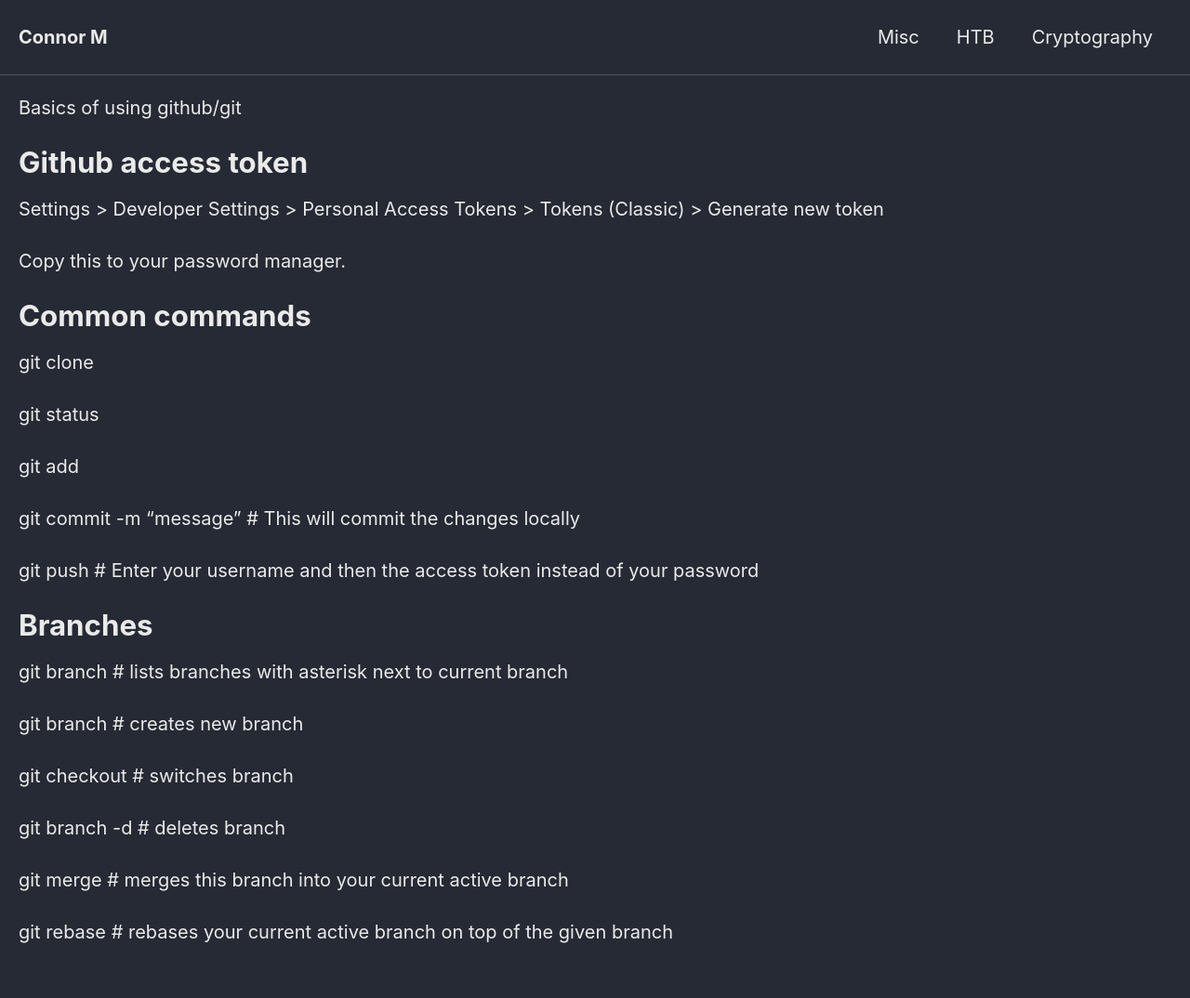
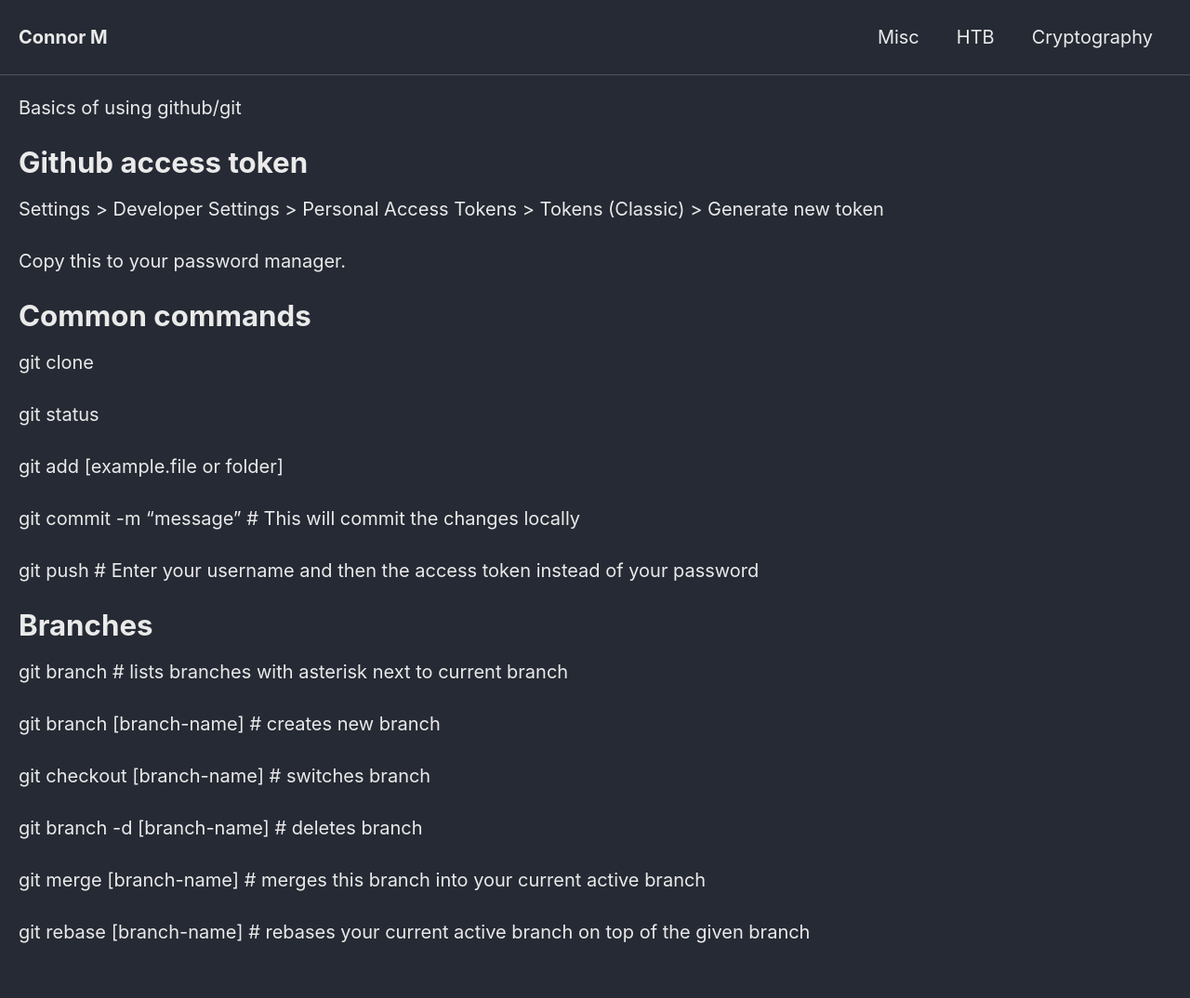
Before and after one commit to Connor-McCartney/Connor-McCartney.github.io, a Jekyll site: the page built from _pages/misc/git.md, in a window 1280 px wide. Shown: the whole page at 93% size. Built offline with Jekyll 4.4.1, drawn with Linux system fonts in a browser that asks for light colours; cached includes are drawn as plain includes; our own code applies the rules of GitHub Pages for plain Markdown files.

Commit message:
Update git.md

```diff
--- a/_pages/misc/git.md
+++ b/_pages/misc/git.md
@@ -16,7 +16,7 @@ git clone <URL>
 
 git status
 
-git add <example.file or folder>
+git add [example.file or folder]
 
 git commit -m "message"  # This will commit the changes locally
 
@@ -27,12 +27,12 @@ git push  # Enter your username and then the access token instead of your passwo
 
 git branch  # lists branches with asterisk next to current branch
 
-git branch <branch-name>  # creates new branch
+git branch [branch-name]  # creates new branch
 
-git checkout <branch-name>  # switches branch
+git checkout [branch-name]  # switches branch
 
-git branch -d <branch-name>  # deletes branch
+git branch -d [branch-name]  # deletes branch
 
-git merge <branch-name>  # merges this branch into your current active branch
+git merge [branch-name]  # merges this branch into your current active branch
 
-git rebase <branch-name>  # rebases your current active branch on top of the given branch
+git rebase [branch-name]  # rebases your current active branch on top of the given branch
```
